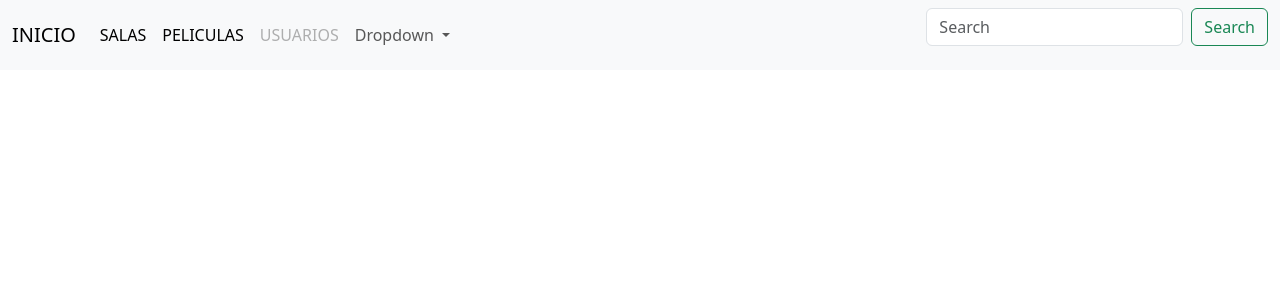
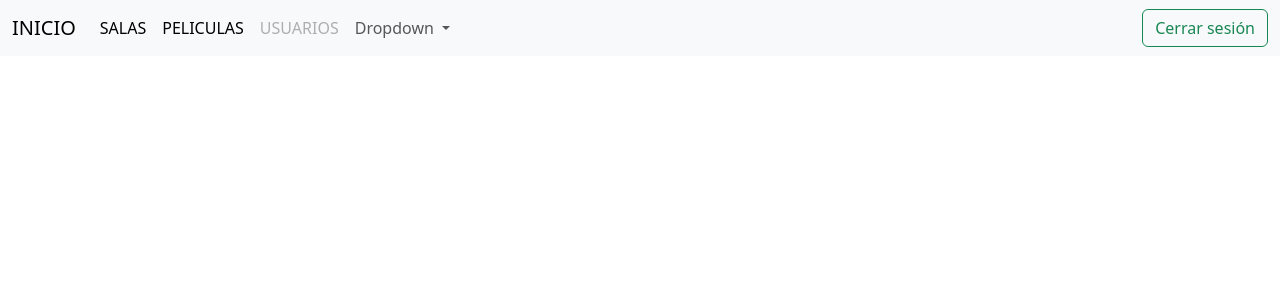
Before and after one commit to mHuenchur/ldp_proyecto_cine, a PHP site: the page made by app/resources/template/includes/administradorHeader.php in a window 1280 px wide. Shown: the top 300 px of the page. Run offline with PHP 8.4, Linux system fonts and the light colour scheme; the template is opened without the code that fills it, so the values that code supplies are empty; some libraries are stand-ins or nearby versions.

Commit message:
Button logout para el header administrador

```diff
--- a/app/resources/template/includes/administradorHeader.php
+++ b/app/resources/template/includes/administradorHeader.php
@@ -26,10 +26,7 @@
             <li><a class="dropdown-item" href="#">Something else here</a></li>
           </ul>
       </ul>
-      <form class="d-flex" role="search">
-        <input class="form-control me-2" type="search" placeholder="Search" aria-label="Search"/>
-        <button class="btn btn-outline-success" type="submit">Search</button>
-      </form>
+        <button class="btn btn-outline-success" type="button" onclick="window.location.href='autenticacion/logout'">Cerrar sesión</button>
     </div>
   </div>
 </nav>
```
